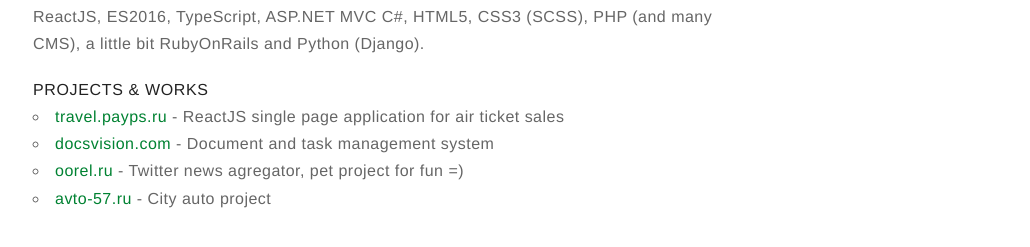
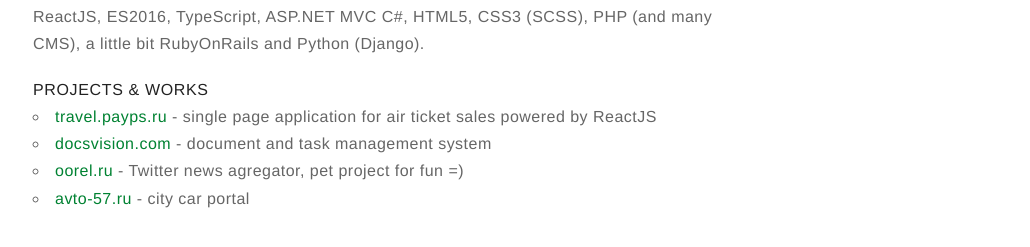
Before and after one commit to ArtemGrinn/artemgrinn.github.io, a Jekyll site: the page built from index.md, in a window 1280 px wide. Shown: the part 479-726 px from the top of the page, without its empty margins (247-1277 px from the left). Built offline with Jekyll 4.4.1, drawn with Linux system fonts in a browser that asks for light colours; our own code applies the rules of GitHub Pages for plain Markdown files.

Commit message:
Update index.md

```diff
--- a/index.md
+++ b/index.md
@@ -11,7 +11,7 @@
 
 # PROJECTS & WORKS
 
-- [travel.payps.ru](http://travel.payps.ru) - ReactJS single page application for air ticket sales
-- [docsvision.com](http://www.docsvision.com/products/legkiy-klient/) - Document and task management system
+- [travel.payps.ru](http://travel.payps.ru) - single page application for air ticket sales powered by ReactJS
+- [docsvision.com](http://www.docsvision.com/products/legkiy-klient/) - document and task management system
 - [oorel.ru](http://oorel.ru) - Twitter news agregator, pet project for fun =)
-- [avto-57.ru](http://avto-57.ru) - City auto project
+- [avto-57.ru](http://avto-57.ru) - city car portal
```
